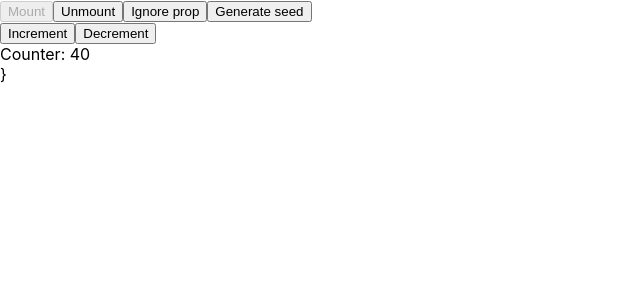
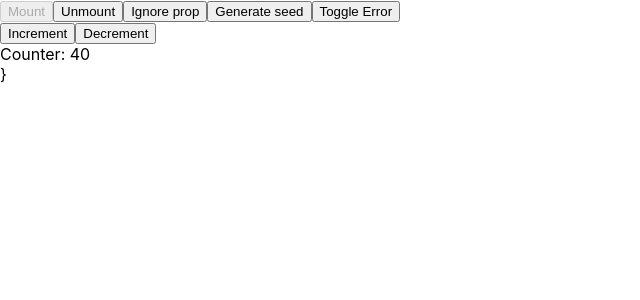
Before and after one commit to erynder-z/react-lifecycles, a React (Create React App) app: page / in a window 1280 px wide. Shown: the top 300 px of the page, without its empty margins (0-640 px from the left). Built offline with nearby package versions, Linux system fonts and the light colour scheme.

Commit message:
Create ErrorComponent to throw an error

```diff
--- a/src/App.js
+++ b/src/App.js
@@ -23,8 +23,13 @@ class App extends React.Component {
     this.ignoreProp = () => {
       this.setState({ ignoreProp: Math.random() });
     };
+
     this.seedGenerator = () => {
       this.setState({ seed: Number.parseInt(Math.random() * 100) });
+    };
+
+    this.toggleError = () => {
+      this.setState({ showErrorCompoment: !this.state.showErrorCompoment });
     };
   }
   render() {
@@ -38,10 +43,12 @@ class App extends React.Component {
         </button>
         <button onClick={this.ignoreProp}>Ignore prop</button>
         <button onClick={this.seedGenerator}>Generate seed</button>
+        <button onClick={this.toggleError}>Toggle Error</button>
         {this.state.mount ? (
           <Counter
             ignoreProp={this.state.ignoreProp}
             seed={this.state.seed}
+            showErrorCompoment={this.showErrorCompoment}
           ></Counter>
         ) : null}
       </div>
```
